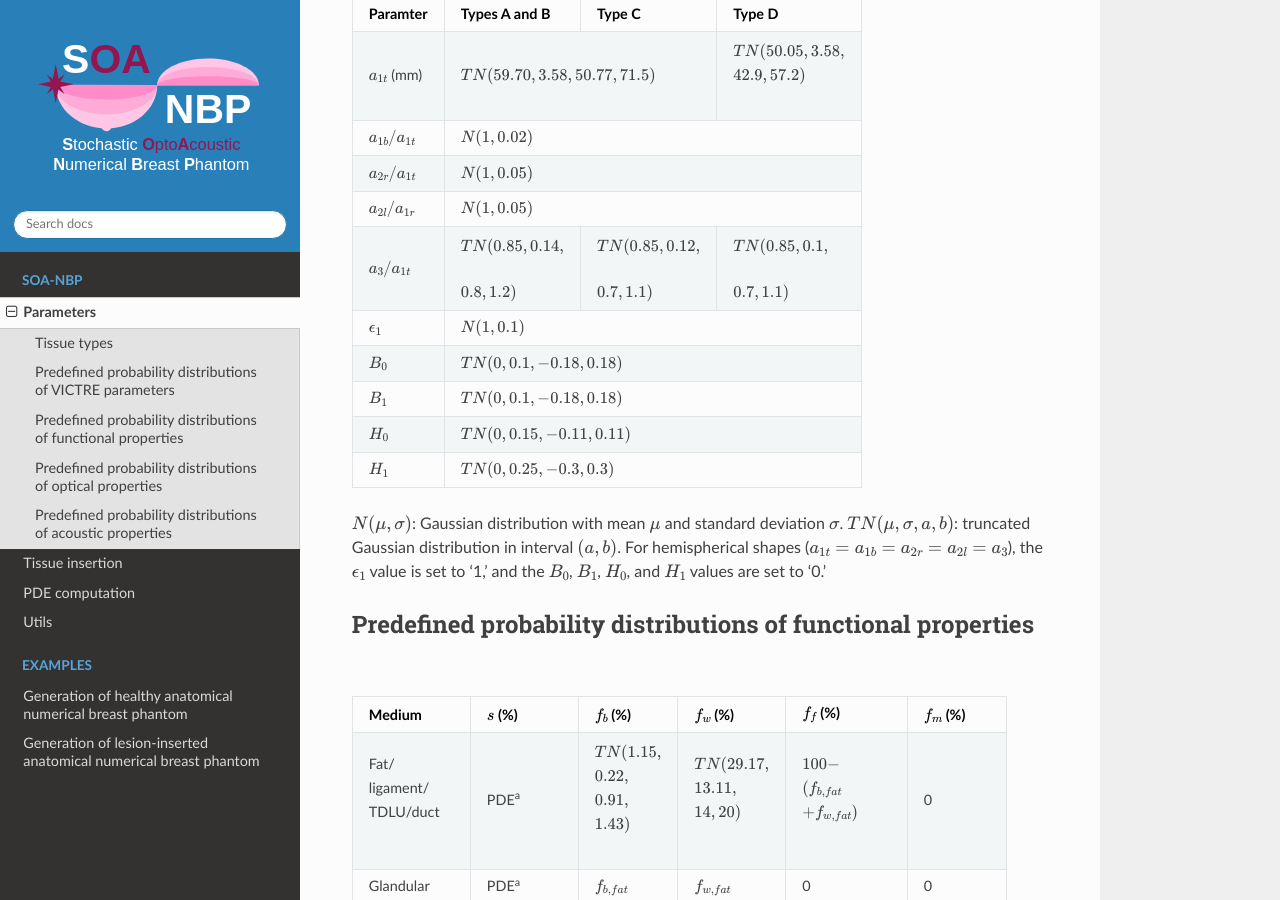
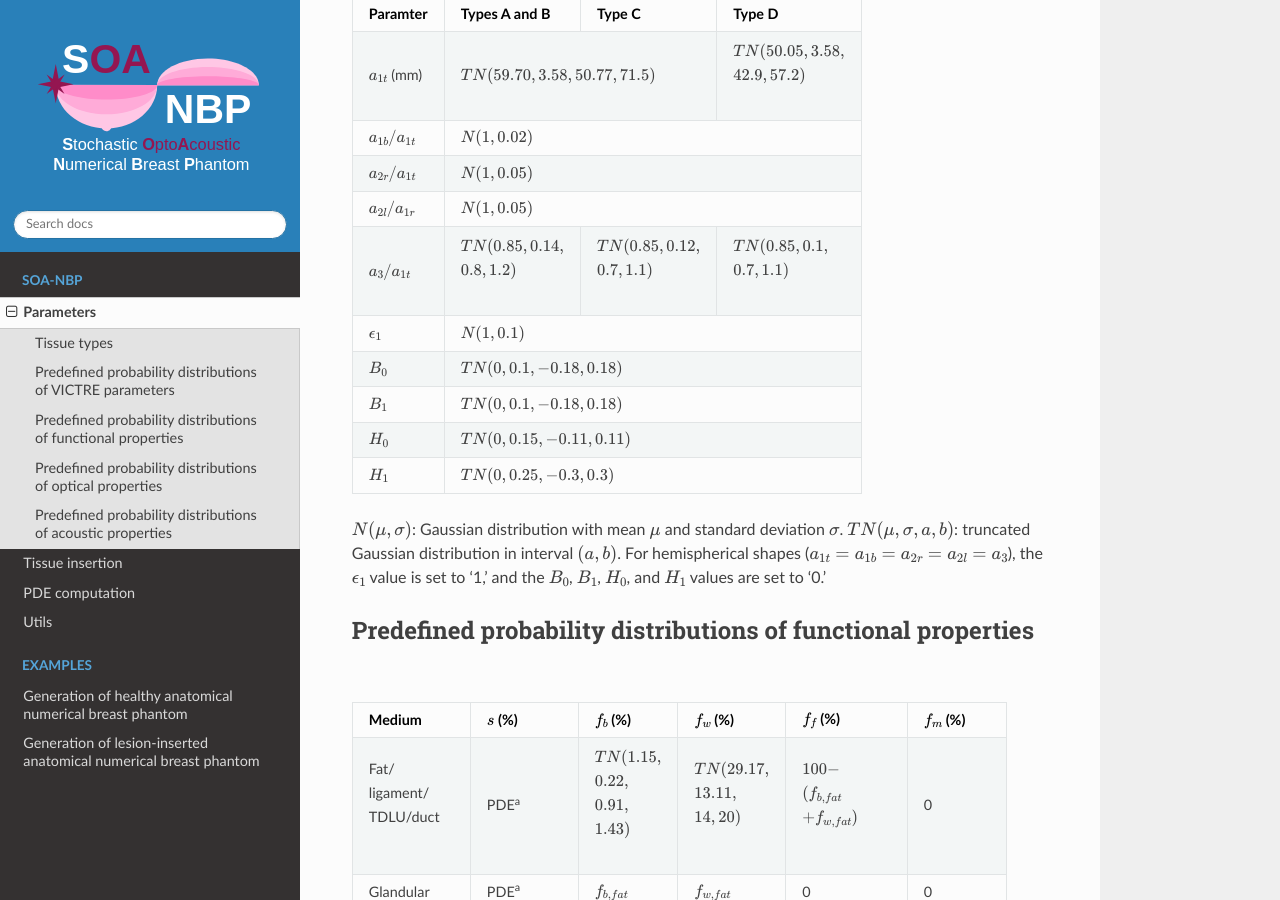
Before and after one commit to seonyeong-park/soa-nbp-tutorial, a Sphinx documentation site: the page built from docs/source/soa-nbp/parameters.rst, in a window 1280 px wide and 900 px high, scrolled down 827 px. Built offline with Sphinx 7.4.7 and the Read the Docs theme 2.0.0, drawn with Linux system fonts in a browser that asks for light colours; pages that are not in the unit, such as notebooks, are missing from menus.

```diff
--- a/docs/source/soa-nbp/parameters.rst
+++ b/docs/source/soa-nbp/parameters.rst
@@ -55,7 +55,7 @@ Predefined probability distributions of VICTRE parameters
 | :math:`a_{2l}/a_{1r}` | :math:`N(1, 0.05)`                                                           |
 +-----------------------+-------------------------+-------------------------+--------------------------+
 | :math:`a_{3}/a_{1t}`  | | :math:`TN(0.85, 0.14,`| | :math:`TN(0.85, 0.12,`| | :math:`TN(0.85, 0.1,`  |
-|                       | :math:`0.8, 1.2)`       | :math:`0.7, 1.1)`       | :math:`0.7, 1.1)`        |
+|                       | | :math:`0.8, 1.2)`     | | :math:`0.7, 1.1)`     | | :math:`0.7, 1.1)`      |
 +-----------------------+-------------------------+-------------------------+--------------------------+
 | :math:`\epsilon_{1}`  | :math:`N(1, 0.1)`                                                            |
 +-----------------------+------------------------------------------------------------------------------+
```
